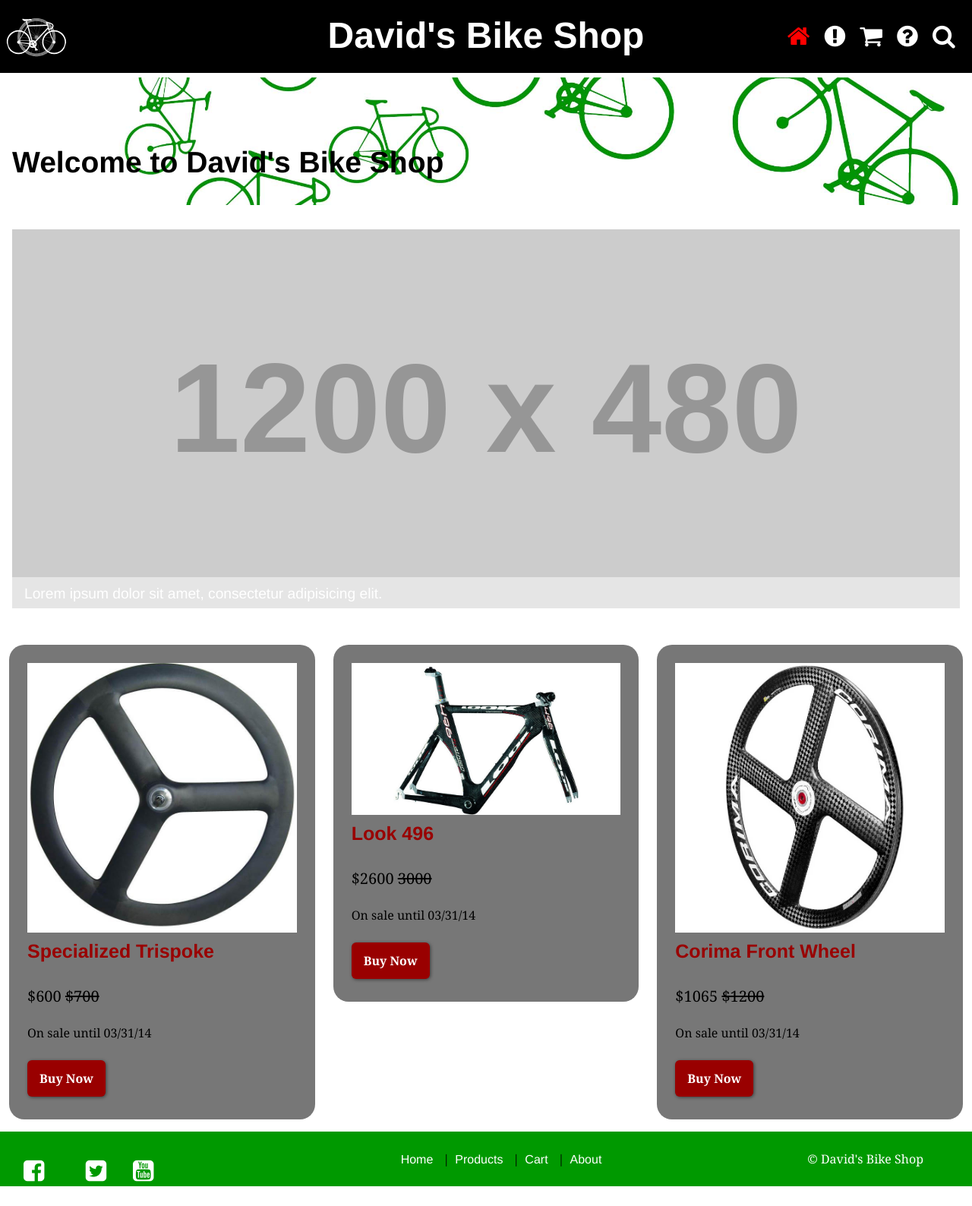
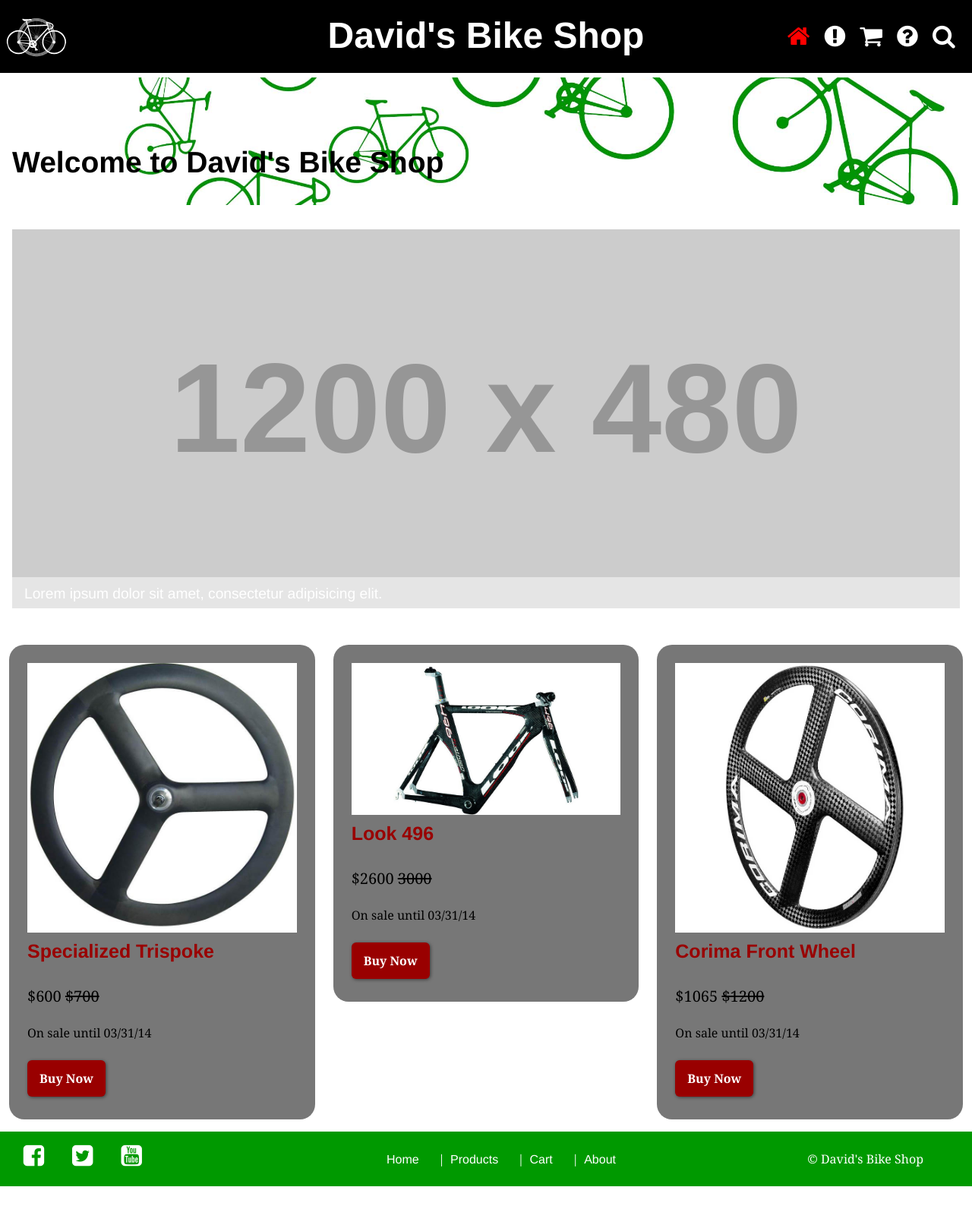
Before and after one commit to birchy009/ecommerce-website, a Jekyll site: the page built from index.html, in a window 1280 px wide. Shown: the whole page at 76% size. Built offline with Jekyll 4.4.1, drawn with Linux system fonts in a browser that asks for light colours; nearby versions of some CDN libraries; some web fonts are replaced; Markdown is read by kramdown in place of the engine named in the settings; after the commit the page ends 1562 px from its top, so only the background shows below that.

Commit message:
fixed header and footer

```diff
--- a/_layouts/default.html
+++ b/_layouts/default.html
@@ -73,7 +73,7 @@
 
 <footer>
 	<div class="left">
-		<a href="#" class="social" rel="external"><i class="fa fa-facebook-square fa-2x social"></i></a>
+		<a href="#" class="social" rel="external"><i class="fa fa-facebook-square fa-2x"></i></a>
 		<a href="#" class="social" rel="external"><i class="fa fa-twitter-square fa-2x"></i></a>
 		<a href="#" class="social" rel="external"><i class="fa fa-youtube-square fa-2x"></i></a>
 	</div>
--- a/css/footer.css
+++ b/css/footer.css
@@ -8,18 +8,20 @@
 	position: absolute;
 	margin-left: 2%;
 	z-index: 5;
+	margin-top: 1rem;
+	width: 40%;
 }
 
 .social {
 	display: inline-block;
 	width: 35px;
-	margin: 1rem 0.25rem 0;
+	margin: 0 1% 0;
 }
 
 .nav-bottom {
 	width: 100%;
 	text-align: center;
-	margin-top: 1rem;
+	margin-top: 1.5rem;
 	position: absolute;
 	font-size: 0.5rem;
 	z-index: 0;
@@ -27,7 +29,7 @@
 
 .nav-bottom li {
 	display: inline-block;
-	margin: 0 1%;
+	margin: 0 1.5%;
 }
 
 .nav-bottom li a {
@@ -48,19 +50,19 @@
 
 .nav-bottom li:nth-child(1n+2):before {
 	content: "|";
-	color: #000;
+	color: #FFF;
 	pointer-events: none;
 }
 
 .right p {
 	float: right;
 	margin-right: 5%;
-	margin-top: 1rem;
+	margin-top: 1.5rem;
 	font-size: 0.5rem;
 	color: #fff;
 }
 
-@media only screen and (min-width: 45em) {
+@media only screen and (min-width: 30em) {
 	.nav-bottom {
 		font-size: 0.75rem;
 		margin-top: 1.5rem
@@ -70,8 +72,10 @@
 		margin-top: 1.5rem;
 	}
 	.social {
-		margin-top: 0.75rem;
 		width: 50px;
+	}
+	.left {
+		margin-top: 1rem;
 	}
 }
 
--- a/css/header.css
+++ b/css/header.css
@@ -108,24 +108,24 @@
 	padding: 0;
 }
 
-.fa {
+header .fa {
 	float: right;
 	display: inline-block;
 	margin: 0;
 	padding: 2.25rem 1.5%;
 }
 
-.fa-2x {
+header .fa-2x {
 	font-size: 1em;
 }
 
 /* ------------------------------------------ Media queueries */
 
 @media only screen and (min-width: 30em) {
-	.fa-2x {
+	header .fa-2x {
 		font-size: 1.5em;
 	}
-	.fa {
+	header .fa {
 		padding: 2rem 2%;
 	}
 	.nav-icons {
@@ -174,14 +174,14 @@
 	.btn-alt-header.current:nth-child(2n+2)  {
 		background-image: linear-gradient(to bottom, #005, #003);
 	}
-	.fa-2x {
+	header .fa-2x {
 		font-size: 2em;
 	}
 	.nav-icons {
 		margin-top: 0.5rem;
 		width: 25%;
 	}
-	.fa {
+	header .fa {
 		padding: 1.5rem 3%;
 	}
 }
```
